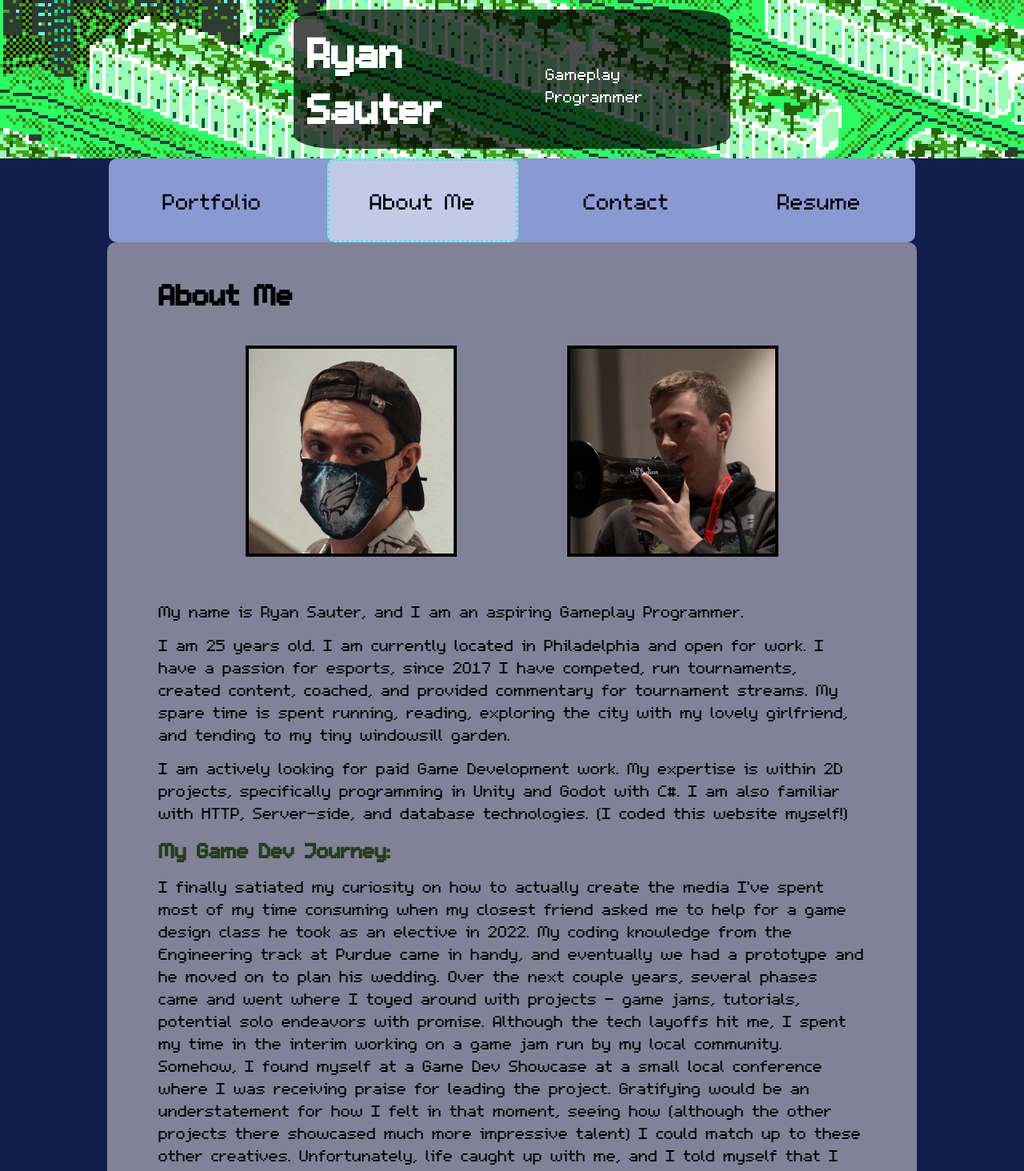
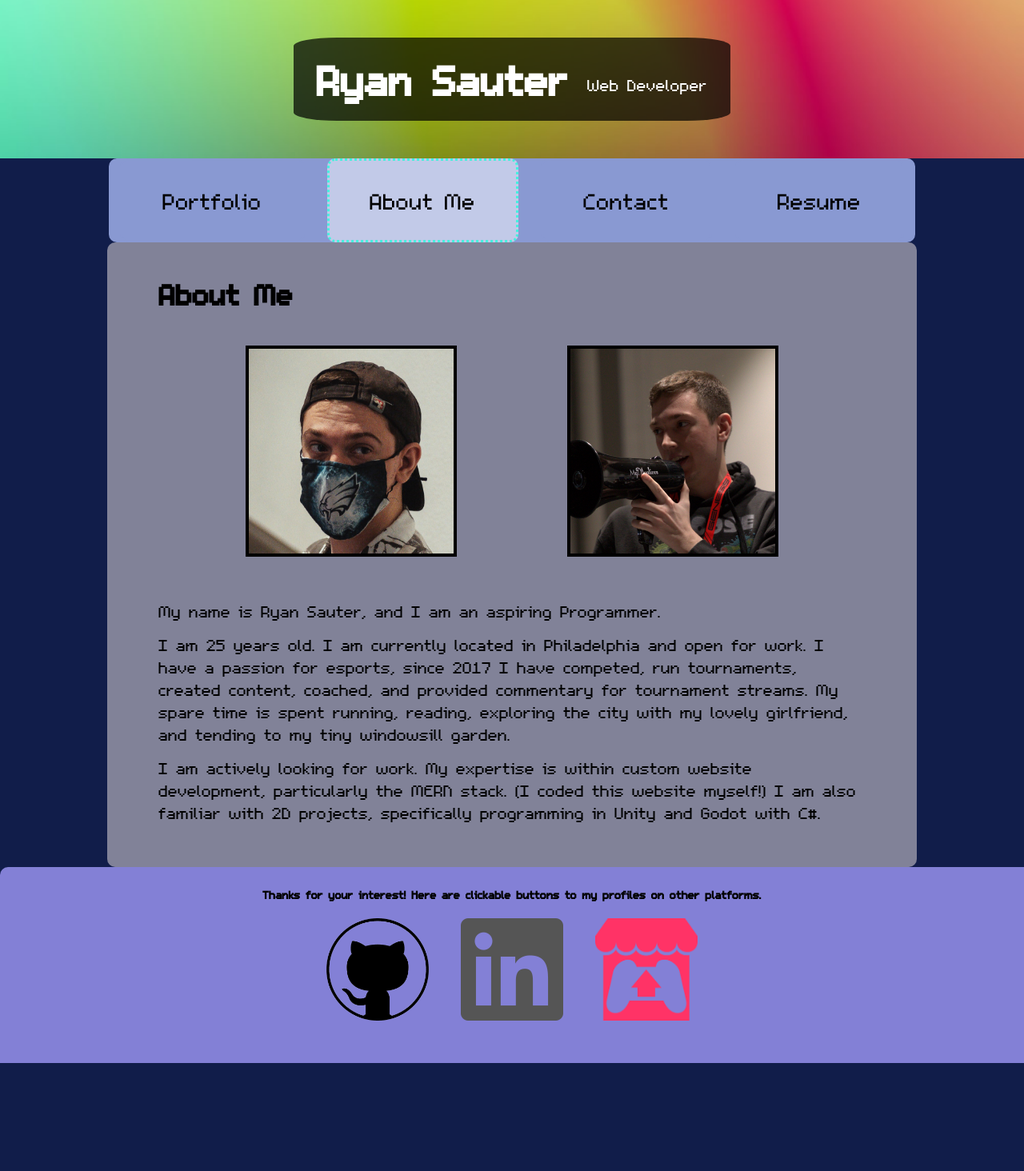
Before and after one commit to ryansauter88/portfolio-2.0, a React (Vite) app: page /about in a window 1280 px wide. Shown: the top 1464 px of the page at 80% size. After the commit the page ends 1329 px from the top, so only its background shows below. Built offline with nearby package versions, Linux system fonts and the light colour scheme.

Commit message:
Revised for applications

```diff
--- a/src/components/Header.jsx
+++ b/src/components/Header.jsx
@@ -7,7 +7,7 @@ function Header() {
             <div className="head-img">
                 <div className="floating-container">
                     <h1>Ryan Sauter</h1>
-                    <p>Gameplay Programmer</p>
+                    <p>Web Developer</p>
                 </div>
             </div>
         </>
--- a/src/index.css
+++ b/src/index.css
@@ -119,8 +119,8 @@ footer {
     display: flex;
     justify-content: center;
     align-items: center;
-    background-image: url("../src/assets/l1_level1bg_1.png");
-    background-size: cover;
+    background-image: url("../src/assets/rainbowSplashBackground.jpg");
+    background-size:cover;
     background-position-y: -240px;
     background-attachment: fixed;
 }
@@ -252,6 +252,11 @@ button:hover {
     width: 25vw;
     height: 25vh;
     border: black 4px solid;
+    transition: opacity 1s, translate 0.4s ease-out;
+    @starting-style {
+    opacity: 0;
+    translate: 0px 30px;
+  }
 }
 .proj-img {
     position: absolute;
--- a/src/pages/AboutPage.jsx
+++ b/src/pages/AboutPage.jsx
@@ -10,13 +10,10 @@ function AboutPage() {
                 <img className="headshot" src={HeaderImage}/>
                 <img className="headshot" src={HeaderImage2}/>
             </div>
-            <p>My name is Ryan Sauter, and I am an aspiring Gameplay Programmer.</p>
+            <p>My name is Ryan Sauter, and I am an aspiring Programmer.</p>
             <p>I am 25 years old. I am currently located in Philadelphia and open for work. I have a passion for esports, since 2017 I have competed, run tournaments, created content, coached, and provided commentary for tournament streams. My spare time is spent running, reading, exploring the city with my lovely girlfriend, and tending to my tiny windowsill garden.</p>
-            <p>I am actively looking for paid Game Development work. My expertise is within 2D projects, specifically programming in Unity and Godot with C#. I am also familiar with HTTP, Server-side, and database technologies. (I coded this website myself!)</p>
+            <p>I am actively looking for work. My expertise is within custom website development, particularly the MERN stack. (I coded this website myself!) I am also familiar with 2D projects, specifically programming in Unity and Godot with C#.</p>
             <p></p>
-            <h3>My Game Dev Journey:</h3>
-            <p>I finally satiated my curiosity on how to actually create the media I've spent most of my time consuming when my closest friend asked me to help for a game design class he took as an elective in 2022. My coding knowledge from the Engineering track at Purdue came in handy, and eventually we had a prototype and he moved on to plan his wedding. Over the next couple years, several phases came and went where I toyed around with projects - game jams, tutorials, potential solo endeavors with promise. Although the tech layoffs hit me, I spent my time in the interim working on a game jam run by my local community. Somehow, I found myself at a Game Dev Showcase at a small local conference where I was receiving praise for leading the project. Gratifying would be an understatement for how I felt in that moment, seeing how (although the other projects there showcased much more impressive talent) I could match up to these other creatives. Unfortunately, life caught up with me, and I told myself that I should put down Game Development for a bit and see if it's something I really want to stick with. After some months, I'm feeling the itch and reaching the understanding that my long term goal is to become a part of the games industry, utilizing my problem solving engineering background, analytic esports background, and technical web development background.
-            </p>
         </>
     );
 }
--- a/src/pages/ContactPage.jsx
+++ b/src/pages/ContactPage.jsx
@@ -81,7 +81,7 @@ function ContactPage() {
     return (
         <>
             <h1>Contact</h1>
-            <h3>This page is not currently operating, please send an email to ryansauter88@gmail.com.</h3>
+            {/* <h3>This page is not currently operating, please send an email to ryansauter88@gmail.com.</h3> */}
             <form name='contact' className="form" onSubmit={handleFormSubmit} data-netlify="true" method='post'>
                 <input type="hidden" name="form-name" value="contact" />
                 <input
--- a/src/pages/PortfolioPage.jsx
+++ b/src/pages/PortfolioPage.jsx
@@ -27,13 +27,13 @@ function PortfolioPage() {
     return (
         <>
             <h1>Portfolio</h1>
-                <h3>Game Projects</h3>
+            <h3>Website Projects</h3>
+            <div className="port-container">
+                {projectData.map(makeCard)}
+            </div>
+            <h3>Game Projects</h3>
             <div className="port-container">
                 {projectData2.map(makeCard2)}
-            </div>
-                <h3>Website Projects</h3>
-            <div className="port-container">
-                {projectData.map(makeCard)}
             </div>
         </>
     );
```
Also changed, not shown: src/pages/Showcase.jsx (renamed from src/components/Showcase.jsx), 1 other file (tests, documents, lock files or other folders).
